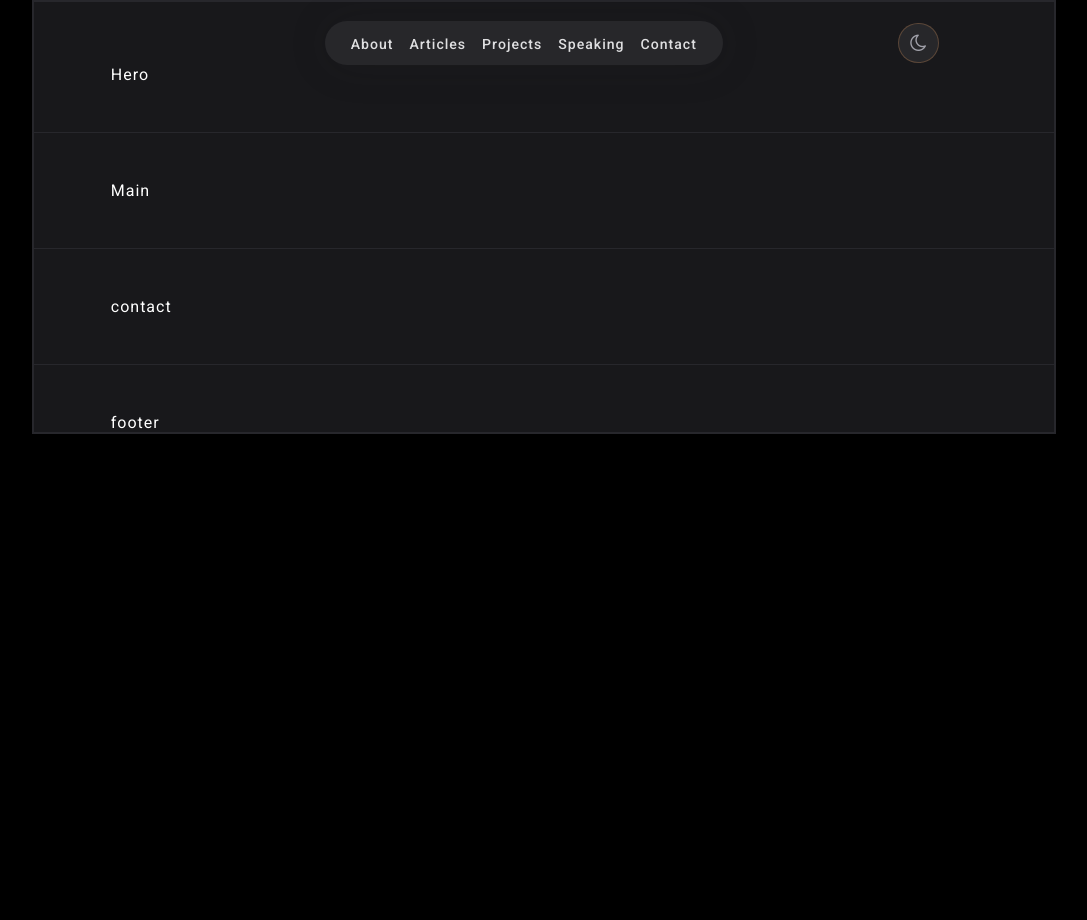
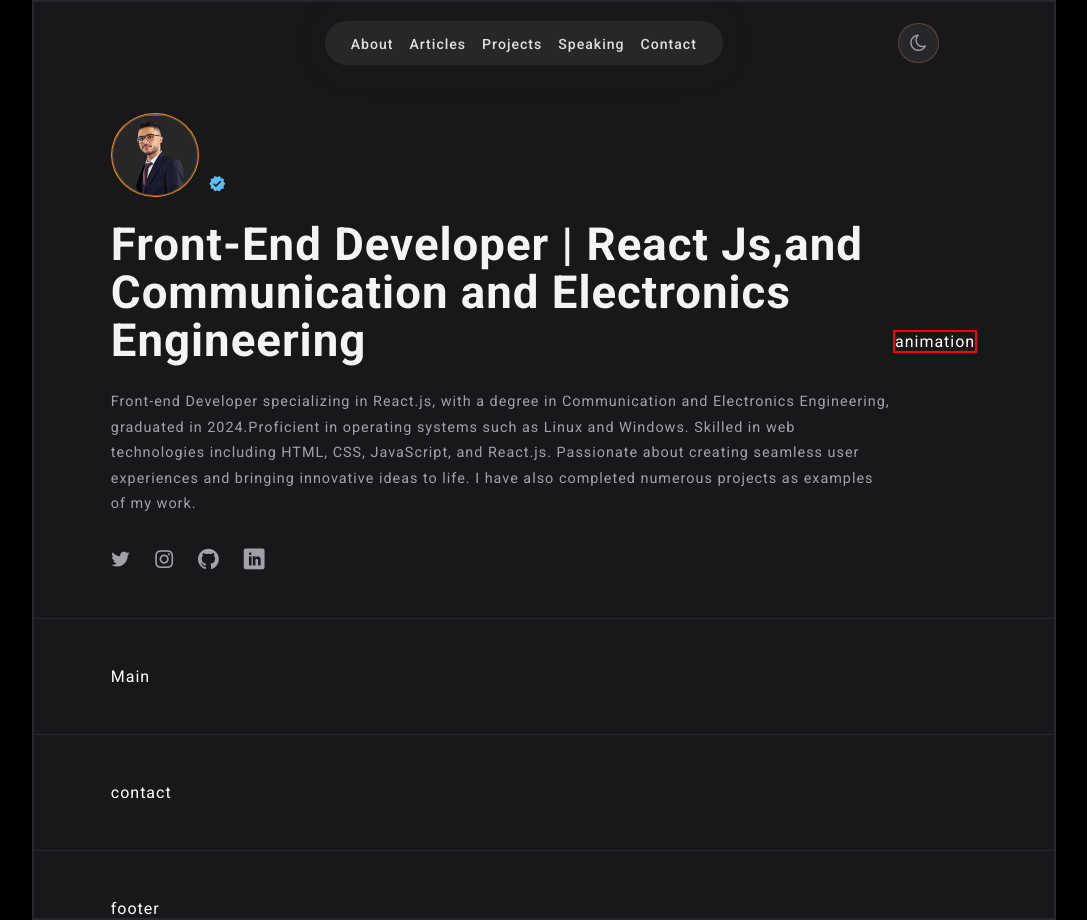
Before and after one commit to midaismael/portfolio, a React (Vite) app: page / in a window 1280 px wide. Shown: the whole page, without its empty margins (96-1183 px from the left). Before the commit the page ends 800 px from the top, so only its background shows below. Built offline with nearby package versions, Linux system fonts and the light colour scheme.

Commit message:
hero-left-sec

```diff
--- a/src/components/2-hero/Hero.jsx
+++ b/src/components/2-hero/Hero.jsx
@@ -1,11 +1,36 @@
 import React from "react";
-import './hero.css';
+import "./hero.css";
 
 const Hero = () => {
-  return(
-    <div>
-      Hero
-    </div>
+  return (
+    <section className="hero flex">
+      <div className="left-section">
+        <div className="parent-avatar flex">
+          <img src="./mida-pic.jpeg" className="avatar" alt="" />
+          <div className="icon-verified"></div>
+        </div>
+        <h1 className="title">
+          Front-End Developer | React Js,and Communication and Electronics
+          Engineering
+        </h1>
+        <p className="subtitle">
+          Front-end Developer specializing in React.js, with a degree in
+          Communication and Electronics Engineering, graduated in
+          2024.Proficient in operating systems such as Linux and Windows.
+          Skilled in web technologies including HTML, CSS, JavaScript, and
+          React.js. Passionate about creating seamless user experiences and
+          bringing innovative ideas to life. I have also completed numerous
+          projects as examples of my work.
+        </p>
+        <div className="all-icons flex">
+          <div className="icon icon-twitter"></div>
+          <div className="icon icon-instagram"></div>
+          <div className="icon icon-github"></div>
+          <div className="icon icon-linkedin"></div>
+        </div>
+      </div>
+      <div className="right-section animation border">animation</div>
+    </section>
   );
-}
+};
 export default Hero;
--- a/src/components/2-hero/hero.css
+++ b/src/components/2-hero/hero.css
@@ -0,0 +1,60 @@
+/* ==========================
+ table of contents
+=============================
+1. header design
+2. icon & button
+3. model or pop up
+4. media (responsive)
+*/
+
+/*=====================
+    1. left section
+=====================*/
+section.hero{
+  margin-top: 3rem;
+}
+section.hero .parent-avatar.flex{
+  align-items: end;
+  gap: 0.6rem;
+}
+section.hero .left-section{
+  flex-grow: 1;
+}
+section.hero .icon-verified{
+  color: var(--blue);
+  font-size: 1.1rem;
+  margin-bottom: 0.3rem;
+}
+section.hero .avatar{
+  width: 88px;
+  border-radius: 50%;
+  border: 1px solid darkorange;
+  padding: 1px;
+  box-shadow: 2px 2px 40px rgba(203, 200, 200, 0.586) inset;
+}
+section.hero h1.title{
+  font-size: 2.85rem;
+  line-height: 3rem;
+  margin: 24px 0;
+  color: var(--title);
+}
+section.hero p.subtitle{
+  color: var(--subtitle);
+  font-size: 0.9rem;
+  line-height: 1.6rem;
+  margin-bottom: 32px;
+}
+section.hero .all-icons{
+  font-size: 1.3rem;
+  gap: 1.5rem;
+  color: var(--subtitle);
+}
+section.hero .all-icons .icon:hover{
+  font-size: 1.4rem;
+  transition: 0.3s;
+  cursor: pointer;
+  color: var(--icon-hover);
+}
+/*=================================
+    1. right section ==> animation
+===================================*/
```
